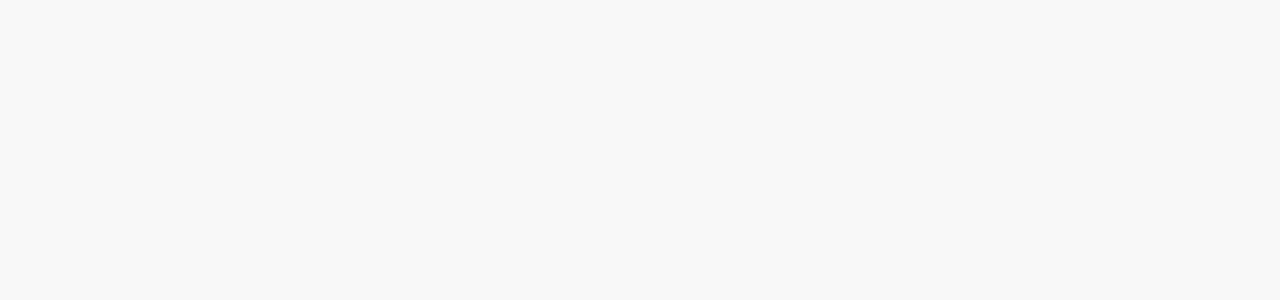
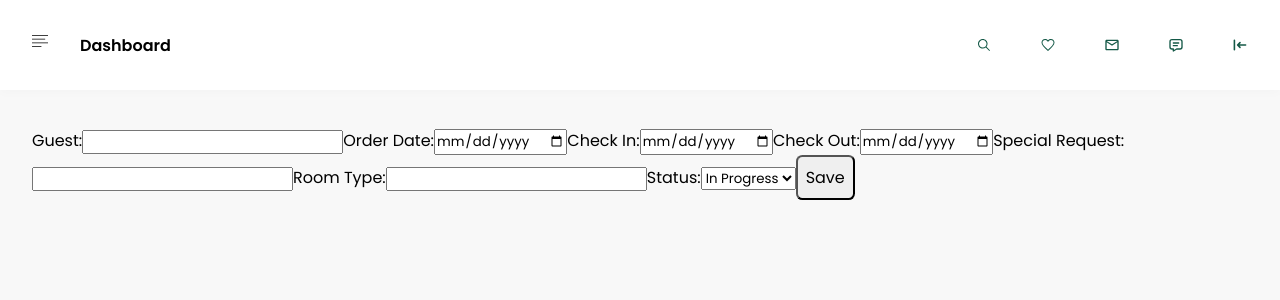
Before and after one commit to LuLuMS0206/Dashboard-Miranda, a React (Vite) app: page /bookingsForm/1 in a window 1280 px wide. Before the commit this address had no page. Shown: the top 300 px of the page. Built offline with nearby package versions, Linux system fonts and the light colour scheme.

Commit message:
add form edit booking

```diff
--- a/src/components/formComponent/formComponent.jsx
+++ b/src/components/formComponent/formComponent.jsx
@@ -1,58 +1,139 @@
 
 
-export const FormComponent  = () => {
-        return (
-            <form>
-                <div>
-                    <label htmlFor="fullName">Full Name:</label>
-                    <input
-                        type="text"
-                    />
-                </div>
-                <div>
-                    <label htmlFor="checkIn">Check In:</label>
-                    <input
-                        type="date"
-                    />
-                </div>
-                <div>
-                    <label htmlFor="checkOut">Check Out:</label>
-                    <input
-                        type="date"
-                    />
-                </div>
-                <div>
-                    <label htmlFor="roomNumber">Room Number:</label>
-                    <input
-                        type="text"
-                    />
-                </div>
-                <div>
-                    <label htmlFor="email">Email:</label>
-                    <input
-                        type="email"
-                    />
-                </div>
-                <div>
-                    <label htmlFor="discount">Discount:</label>
-                    <input
-                        type="text"
+// export const FormComponent  = () => {
+//         return (
+//             <form>
+//                 <div>
+//                     <label htmlFor="fullName">Full Name:</label>
+//                     <input
+//                         type="text"
+//                     />
+//                 </div>
+//                 <div>
+//                     <label htmlFor="checkIn">Check In:</label>
+//                     <input
+//                         type="date"
+//                     />
+//                 </div>
+//                 <div>
+//                     <label htmlFor="checkOut">Check Out:</label>
+//                     <input
+//                         type="date"
+//                     />
+//                 </div>
+//                 <div>
+//                     <label htmlFor="roomNumber">Room Number:</label>
+//                     <input
+//                         type="text"
+//                     />
+//                 </div>
+//                 <div>
+//                     <label htmlFor="email">Email:</label>
+//                     <input
+//                         type="email"
+//                     />
+//                 </div>
+//                 <div>
+//                     <label htmlFor="discount">Discount:</label>
+//                     <input
+//                         type="text"
 
-                    />
-                </div>
-                <div>
-                    <label htmlFor="phone">Phone:</label>
-                    <input
-                        type="tel"
-                    />
-                </div>
-                <div>
-                    <label htmlFor="specialRequest">Special Request:</label>
-                    <textarea
-                        id="specialRequest"
-                    />
-                </div>
-                <button type="submit">Crear</button>
-            </form>
-        );
-}
+//                     />
+//                 </div>
+//                 <div>
+//                     <label htmlFor="phone">Phone:</label>
+//                     <input
+//                         type="tel"
+//                     />
+//                 </div>
+//                 <div>
+//                     <label htmlFor="specialRequest">Special Request:</label>
+//                     <textarea
+//                         id="specialRequest"
+//                     />
+//                 </div>
+//                 <button type="submit">Crear</button>
+//             </form>
+//         );
+// }
+import { useState, useEffect } from 'react';
+import { useDispatch, useSelector } from 'react-redux';
+import { useParams, useNavigate } from 'react-router-dom';
+import { updateBooking, createBooking, getBookingById } from '../../assets/features/booking/bookingSlice';
+import { ButtonStyles } from '../buttonComponent/buttonComponent';
+
+export const FormComponent = () => {
+    const { id } = useParams();
+    const dispatch = useDispatch();
+    const navigate = useNavigate();
+    const booking = useSelector(state => getBookingById(state, parseInt(id)));
+
+    const [formData, setFormData] = useState({
+        guest: '',
+        orderDate: '',
+        checkIn: '',
+        checkOut: '',
+        specialRequest: '',
+        roomType: '',
+        status: ''
+    });
+
+    useEffect(() => {
+        if (booking) {
+            setFormData(booking);
+        }
+    }, [booking]);
+
+    const handleChange = (e) => {
+        const { name, value } = e.target;
+        setFormData({ ...formData, [name]: value });
+    };
+
+    const handleSubmit = (e) => {
+        e.preventDefault();
+        if (id) {
+            dispatch(updateBooking({ ...formData, id: parseInt(id) }));
+        } else {
+            dispatch(createBooking(formData));
+        }
+        navigate('/bookings');
+    };
+
+    return (
+        <form onSubmit={handleSubmit}>
+            <label>
+                Guest:
+                <input type="text" name="guest" value={formData.guest} onChange={handleChange} />
+            </label>
+            <label>
+                Order Date:
+                <input type="date" name="orderDate" value={formData.orderDate} onChange={handleChange} />
+            </label>
+            <label>
+                Check In:
+                <input type="date" name="checkIn" value={formData.checkIn} onChange={handleChange} />
+            </label>
+            <label>
+                Check Out:
+                <input type="date" name="checkOut" value={formData.checkOut} onChange={handleChange} />
+            </label>
+            <label>
+                Special Request:
+                <input type="text" name="specialRequest" value={formData.specialRequest} onChange={handleChange} />
+            </label>
+            <label>
+                Room Type:
+                <input type="text" name="roomType" value={formData.roomType} onChange={handleChange} />
+            </label>
+            <label>
+                Status:
+                <select name="status" value={formData.status} onChange={handleChange}>
+                    <option value="In Progress">In Progress</option>
+                    <option value="Check In">Check In</option>
+                    <option value="Check Out">Check Out</option>
+                </select>
+            </label>
+            <ButtonStyles type="submit">Save</ButtonStyles>
+        </form>
+    );
+};
--- a/src/components/tableComponent/tableComponent.jsx
+++ b/src/components/tableComponent/tableComponent.jsx
@@ -1,11 +1,9 @@
-
-
 import { ButtonStyles } from '../buttonComponent/buttonComponent';
 import { Table, Thead, Th, Tbody, Tr, Td, PaginationTable } from './tableStyles';
 import { useState, useEffect } from "react";
 import { useNavigate } from 'react-router-dom';
 
-export const TableComponent = ({ columns, data, onRowClick, redirectUrl }) => {
+export const TableComponent = ({ columns, data, onRowClick, redirectUrl, onEditClick }) => {
     const pageSize = 4;
     const navigate = useNavigate();
 
@@ -37,6 +35,10 @@
         if (redirectUrl) navigate(`${redirectUrl}/${row.id}`);
     };
 
+    const stopPropagation = (event) => {
+        event.stopPropagation();
+    };
+
     return (
         <>
             <Table>
@@ -55,7 +57,10 @@
                             style={{ cursor: 'pointer' }}
                         >
                             {columns.map((col, colIndex) => (
-                                <Td key={colIndex}>
+                                <Td
+                                    key={colIndex}
+                                    onClick={col.headerColumn === 'Actions' ? stopPropagation : undefined}
+                                >
                                     {col.columnRenderer ? col.columnRenderer(row) : row[col.columnsData]}
                                 </Td>
                             ))}
--- a/src/main.jsx
+++ b/src/main.jsx
@@ -15,6 +15,7 @@
 import { RoomPage } from './pages/roomPage/roomPage';
 import { UserContextProvider } from './context/userContext';
 import { BookingDetailPage } from './pages/bookingDetailPage/bookingDetailPage';
+import { BookingFormPage } from './pages/bookingFormPage/bookingFormPage';
 
 export const MainApp = () => {
   const [user] = useLocalStorage('user');
@@ -31,6 +32,7 @@
                 <Route path='/navbarComponent' element={<NavbarComponent />} />
                 <Route path='/bookings' element={<BookingPage />} />
                 <Route path='/bookingsDetail/:id' element={<BookingDetailPage />} />
+                <Route path='/bookingsForm/:id' element={<BookingFormPage />} />
                 <Route path='/users' element={<UserPage />} />
                 <Route path='/contact' element={<ContactPage />} />
                 <Route path='/rooms' element={<RoomPage />} />
--- a/src/pages/bookingDetailPage/bookingDetailPage.jsx
+++ b/src/pages/bookingDetailPage/bookingDetailPage.jsx
@@ -8,10 +8,10 @@
 
 export const BookingDetailPage = () => {
     const { id } = useParams();
-    const booking = useSelector(state => getBookingById(state, parseInt(id)));
+    const booking = useSelector(state => getBookingById(state, id));
 
-    console.log("ID from params:", id);
-    console.log("Booking from state:", booking);
+    // console.log("ID from params:", id);
+    // console.log("Booking from state:", booking);
 
     return (
         <NavbarComponent>
--- /dev/null
+++ b/src/pages/bookingFormPage/bookingFormPage.jsx
@@ -0,0 +1,12 @@
+import { FormComponent } from "../../components/formComponent/formComponent"
+import { NavbarComponent } from "../../components/navbarComponent/navbarComponent"
+
+export const BookingFormPage = () => {
+    return(
+        <div>
+        <NavbarComponent>
+            <FormComponent />
+        </NavbarComponent>
+        </div>
+    )
+}
```
Also changed, not shown: src/assets/features/booking/bookingSlice.js (+61 -1 lines), src/pages/bookingPage/bookingPage.jsx (+11 -5 lines).
